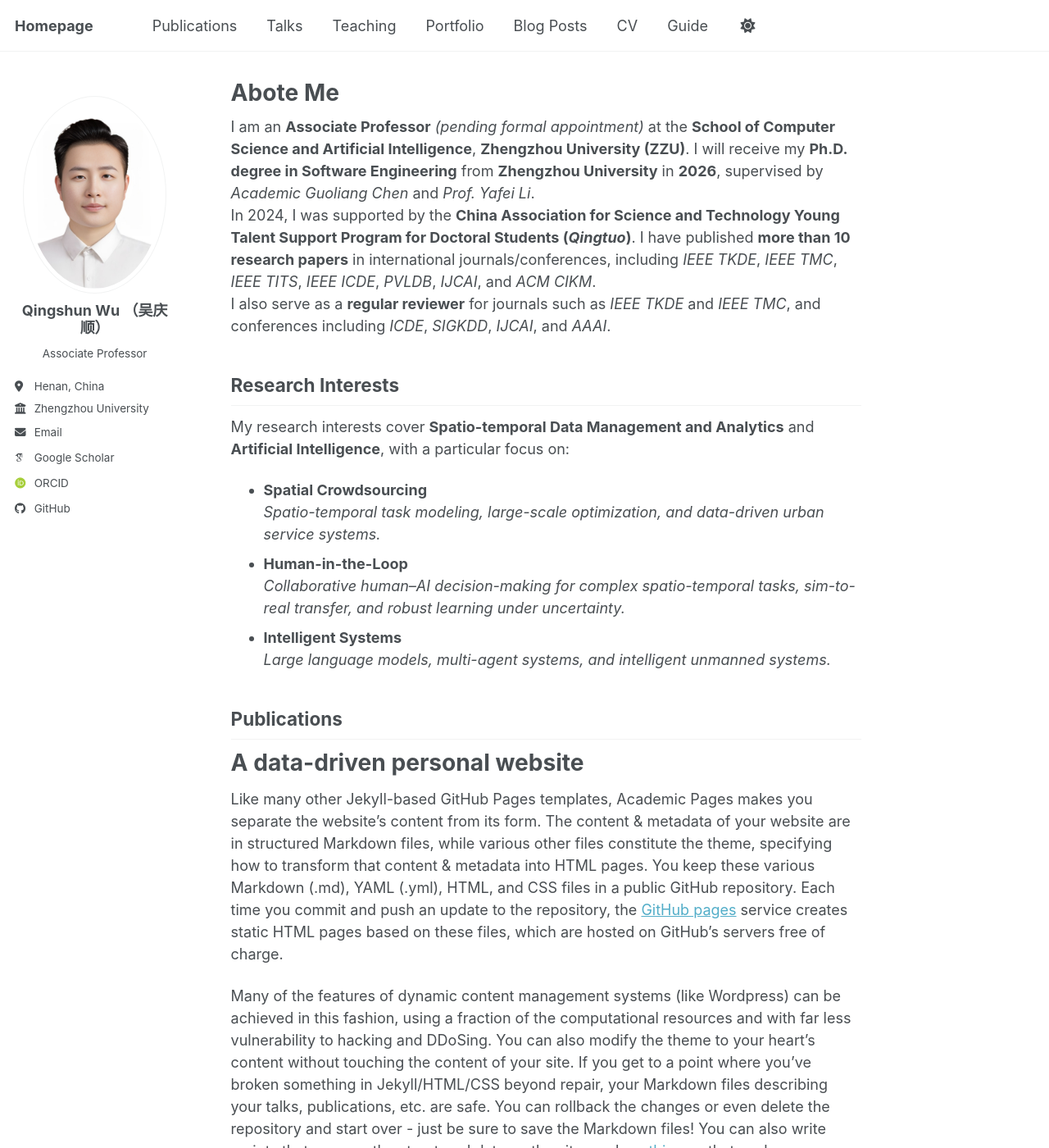
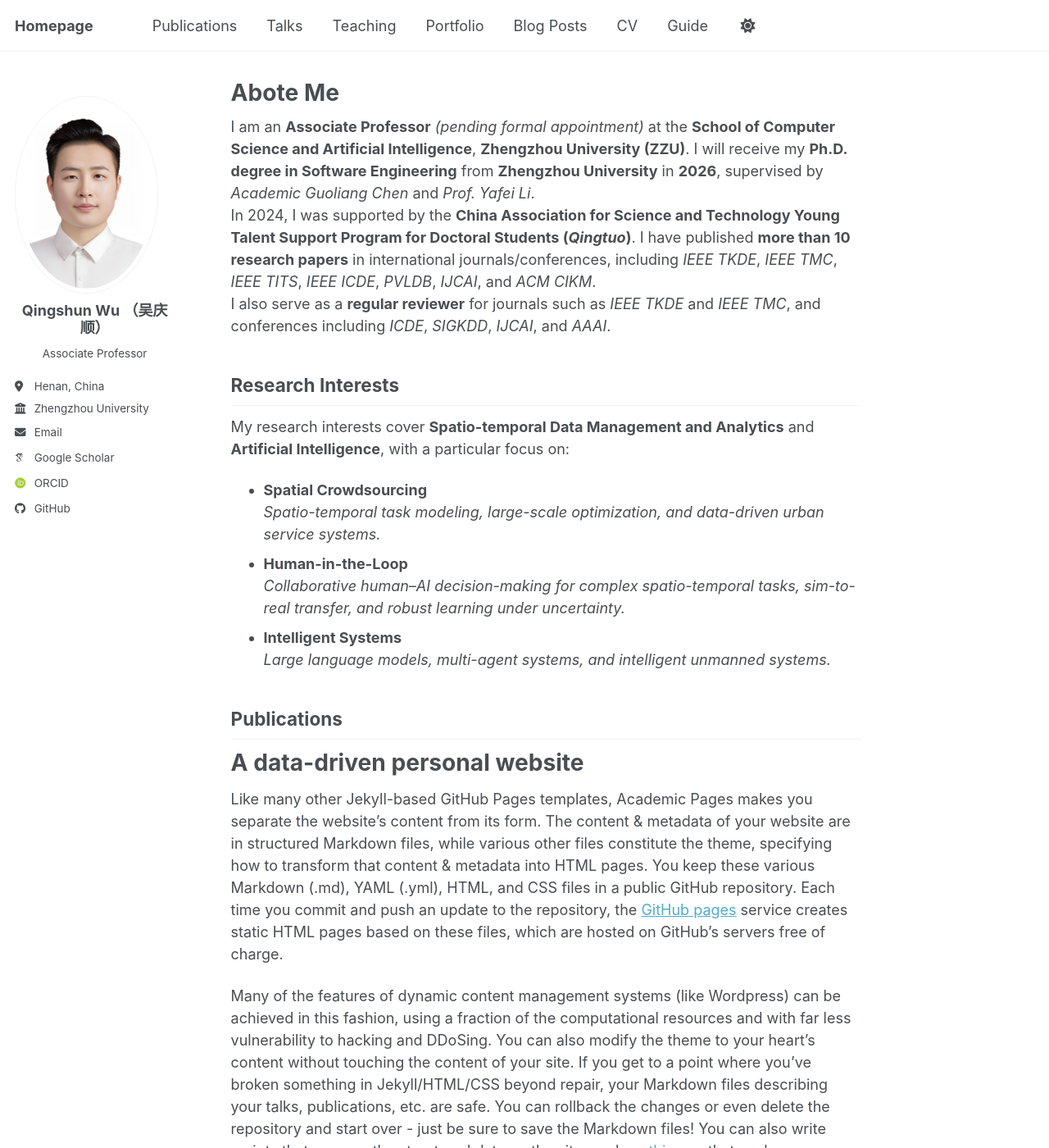
Before and after one commit to aiqswu/homepage, a Jekyll site: the page built from _pages/about.md, in a window 1280 px wide and 1400 px high. Shown: the whole window at 82% size. Built offline with Jekyll 4.4.1, drawn with Linux system fonts in a browser that asks for light colours; some web fonts are replaced; a script bundle is joined from its source files by our own code; library files that are not in the unit come from our copies.

Commit message:
Update _sidebar.scss

```diff
--- a/_sass/layout/_sidebar.scss
+++ b/_sass/layout/_sidebar.scss
@@ -84,8 +84,7 @@
   display: table-cell;
   vertical-align: top;
   width: 36px;
-   text-align: center;
-   padding-left:10px;
+
   // set width only, for non-square avatars
   // height: 36px;
 
@@ -98,6 +97,8 @@
   img {
     max-width: 175px;
     border-radius: 50%;
+     text-align: center;
+   padding-left:10px;
 
     @include breakpoint($large) {
       padding: 5px;
```
